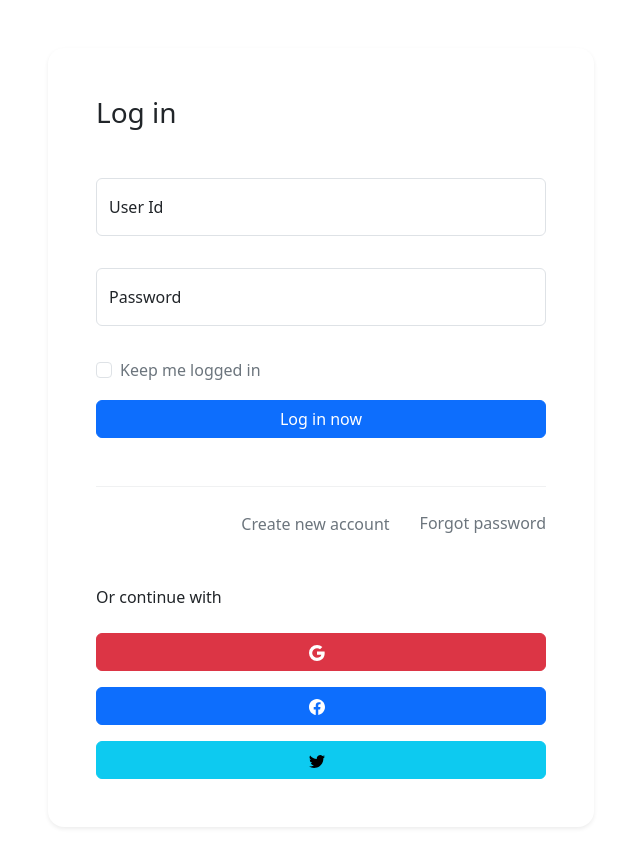
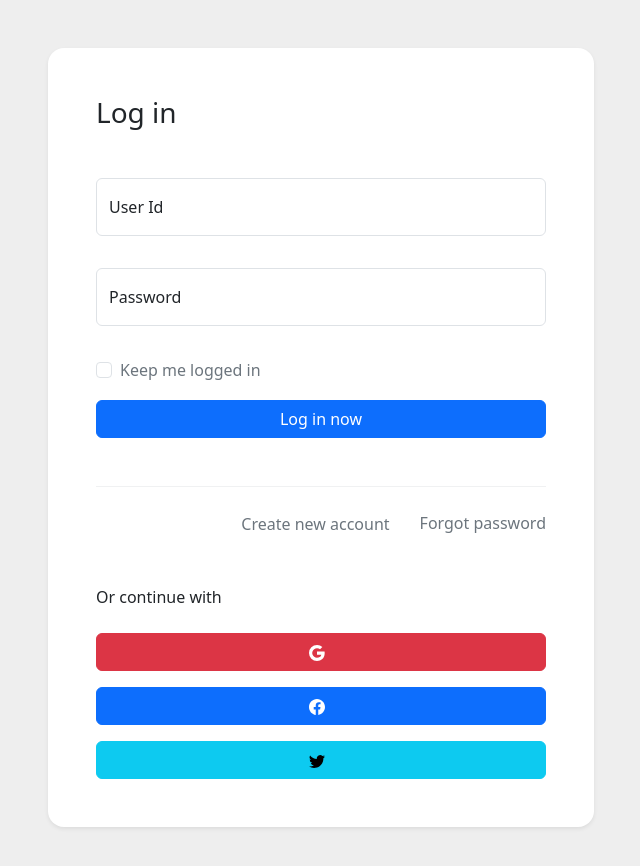
Before and after one commit to poorna99122/FoodBidsFrontend, an Angular app: page /login in a window 1280 px wide. Shown: the top 866 px of the page, without its empty margins (319-959 px from the left). Built offline with nearby package versions, Linux system fonts and the light colour scheme.

Commit message:
added user-registration screen

```diff
--- a/src/app/user-login/user-login.component.html
+++ b/src/app/user-login/user-login.component.html
@@ -1,35 +1,8 @@
-<!--
 
-<div class="main">
-    <div class="container col-md-6" >
-        <h1 style="color: blue">User Login</h1>
-
-        <form (ngSubmit)="userLogin()">
-          <div class="userId mb-3">
-            <label for="userID" class="form-label">UserID</label>
-            <input type="text" class="form-control" [(ngModel)]="user.userId" id="userID" name="userID" />
-          </div>
-          <div class="password mb-3">
-            <label for="password" class="form-label">Password</label>
-            <input
-              type="password"
-              class="form-control"
-              [(ngModel)]="user.password"
-              id="password"
-              name="password"
-            />
-          </div>
-          <button type="submit" class="submit btn btn-primary">Submit</button>
-        </form>
-      </div>
-
-</div> -->
-
-<!-- ----------------------------------------------- -->
 
 <!-- Login 6 - Bootstrap Brain Component -->
  <router-outlet></router-outlet>
-<section class="p-3 p-md-4 p-xl-5">
+<section class="p-3 p-md-4 p-xl-5" style="background: #eee;">
   <div class="container">
     <div class="row justify-content-center">
       <div class="col-12 col-md-9 col-lg-7 col-xl-6 col-xxl-5">
```
